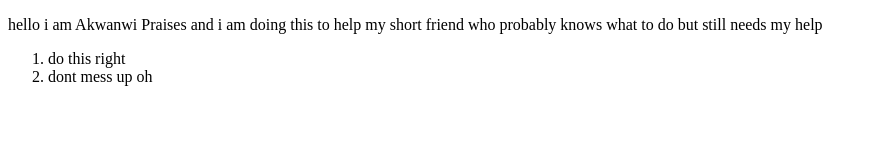
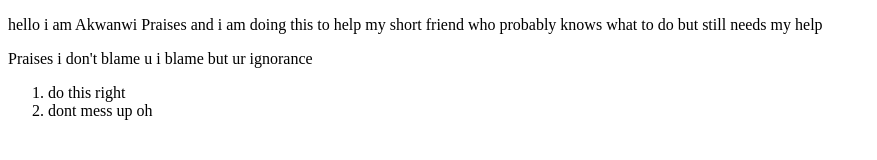
Before and after one commit to akwanwipraises11-commits/akwa-s-help-project, a plain HTML site: page index.html in a window 1280 px wide. Shown: the whole page, without its empty margins (0-877 px from the left). Drawn offline with Linux system fonts and the light colour scheme.

Commit message:
i don't blame u

```diff
--- a/index.html
+++ b/index.html
@@ -7,6 +7,7 @@
 </head>
 <body>
     <p>hello i am Akwanwi Praises and i am doing this to help my short friend who probably knows what to do but still needs my help</p>
+    <p>Praises i don't blame u i blame but ur ignorance</p>
     <ol>
         <li> do this right</li>
         <li> dont mess up oh</li>
```
